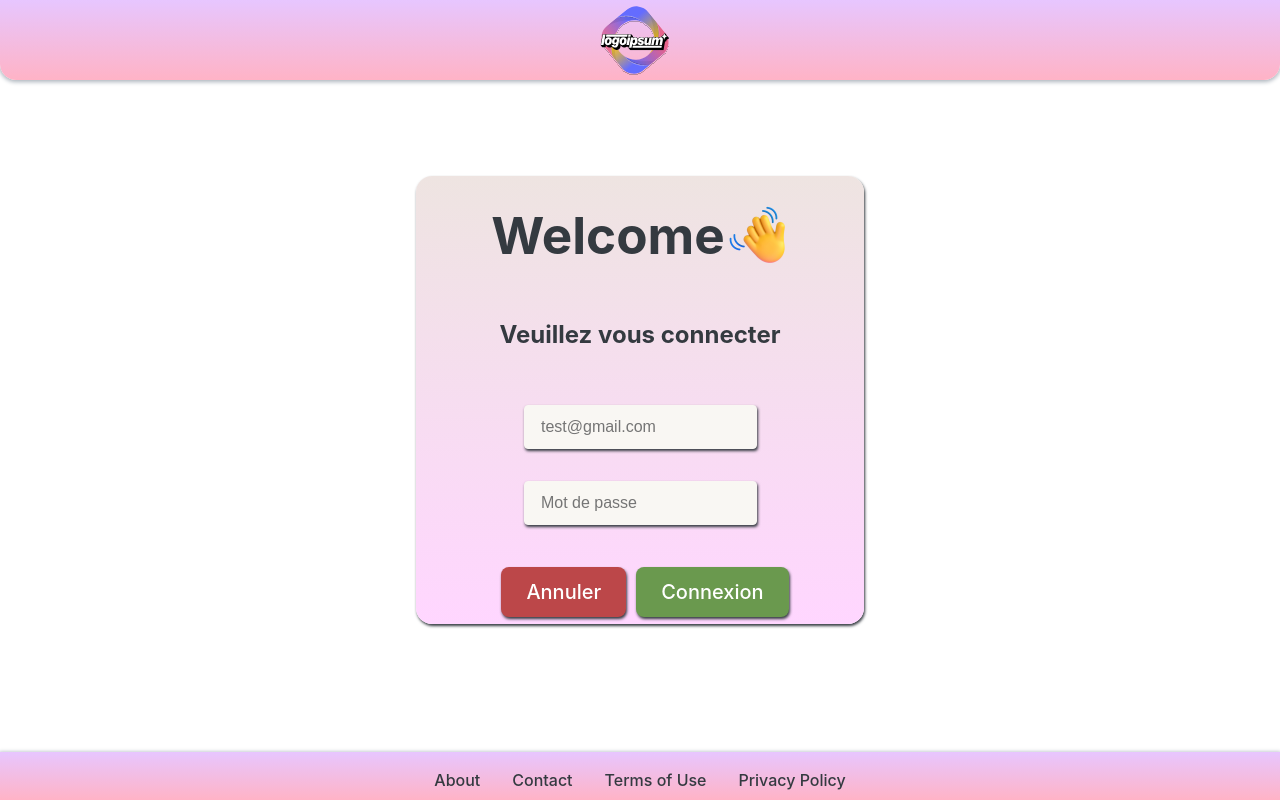
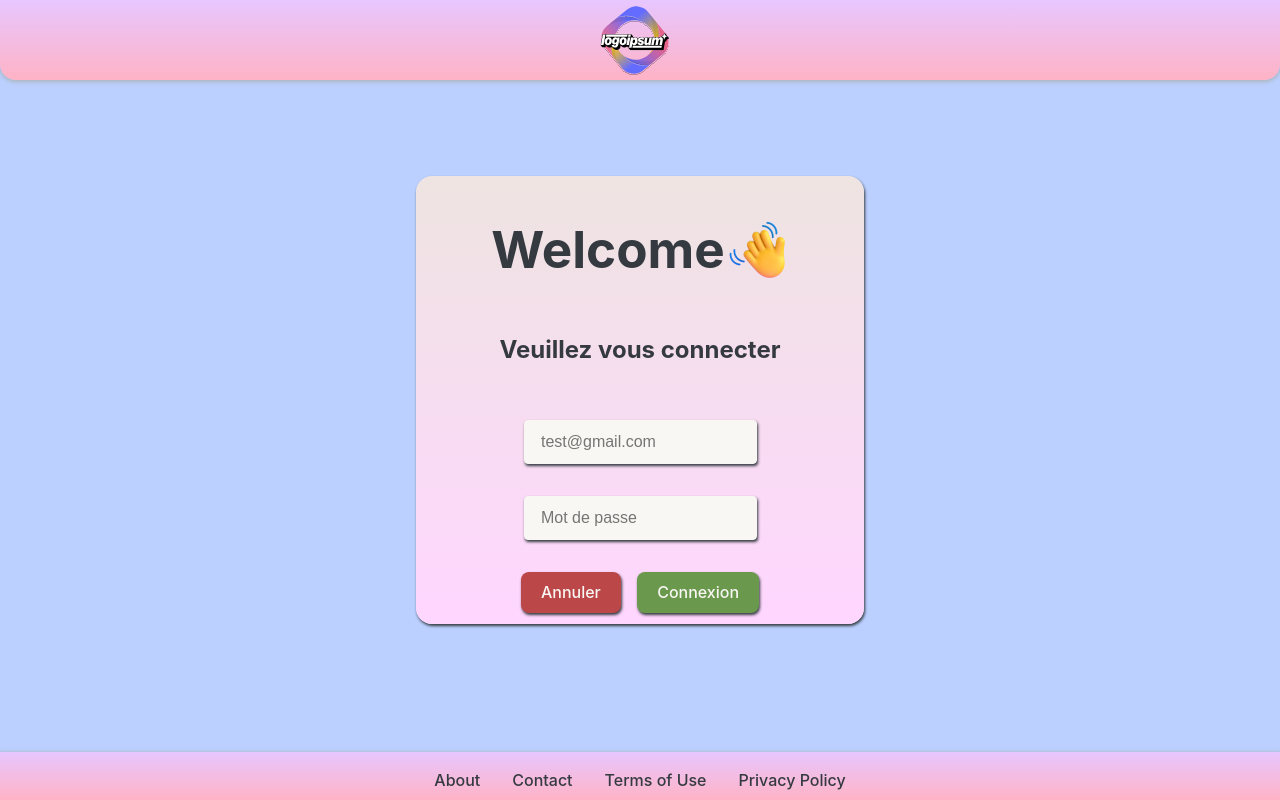
Before and after one commit to MeddyFerry/modal-template, a React (Vite) app: page / in a window 1280 px wide. Both pictures are taken after a click on the button "Connexion". Built offline with nearby package versions, Linux system fonts and the light colour scheme.

Commit message:
change button style

```diff
--- a/src/components/Modal/Modal.tsx
+++ b/src/components/Modal/Modal.tsx
@@ -55,26 +55,10 @@ function Modal() {
                 <button
                   className="cancel-btn"
                   onClick={() => setShowModal(false)}
-                  style={{
-                    backgroundColor: "#bc4749",
-                    margin: "10px",
-                    fontSize: "20px",
-                    color: "white",
-                    boxShadow: "1px 2px 3px 0px #343a40",
-                  }}
                 >
                   Annuler
                 </button>
-                <button
-                  className="submit-btn"
-                  type="submit"
-                  style={{
-                    backgroundColor: "#6a994e",
-                    fontSize: "20px",
-                    color: "white",
-                    boxShadow: "1px 2px 3px 0px #343a40",
-                  }}
-                >
+                <button className="submit-btn" type="submit">
                   Connexion
                 </button>
               </div>
--- a/src/components/Modal/modal.scss
+++ b/src/components/Modal/modal.scss
@@ -13,6 +13,16 @@
   padding: 12px;
   width: 70%;
 }
+@mixin button-styles {
+  border-radius: 8px;
+  border: 1px solid transparent;
+  padding: 0.6em 1.2em;
+  font-size: 1em;
+  font-weight: 500;
+  font-family: inherit;
+  color: #f9f7f3;
+  box-shadow: 1px 2px 3px 0px #343a40;
+}
 
 .form * {
   color: #343a40;
@@ -20,8 +30,15 @@
 
 .open-modal-btn {
   @include flex-center;
+  @include button-styles;
+  color: #343a40;
   box-shadow: 1px 2px 3px 0px #343a40;
   margin-right: 2rem;
+
+  &:hover {
+    background-color: #eeeae0;
+    border-color: #c77dff;
+  }
 }
 
 .modal-container {
@@ -86,3 +103,24 @@
   align-items: center;
   margin: 1rem;
 }
+
+.submit-btn {
+  background-color: #6a994e;
+  @include button-styles;
+
+  &:hover {
+    background-color: #386641;
+    border-color: #c77dff;
+  }
+}
+
+.cancel-btn {
+  background-color: #bc4749;
+  margin-right: 1rem;
+  @include button-styles;
+
+  &:hover {
+    background-color: #86090b;
+    border-color: #c77dff;
+  }
+}
--- a/src/index.css
+++ b/src/index.css
@@ -26,7 +26,7 @@ h1 {
   line-height: 1.1;
 }
 
-button {
+/* button {
   border-radius: 8px;
   border: 1px solid transparent;
   padding: 0.6em 1.2em;
@@ -36,9 +36,7 @@ button {
   cursor: pointer;
   transition: border-color 0.25s;
 }
-button:hover {
-  border-color: #646cff;
-}
+
 button:focus,
 button:focus-visible {
   outline: 4px auto -webkit-focus-ring-color;
@@ -55,4 +53,4 @@ button:focus-visible {
   button {
     background-color: #f9f9f9;
   }
-}
+} */
```
